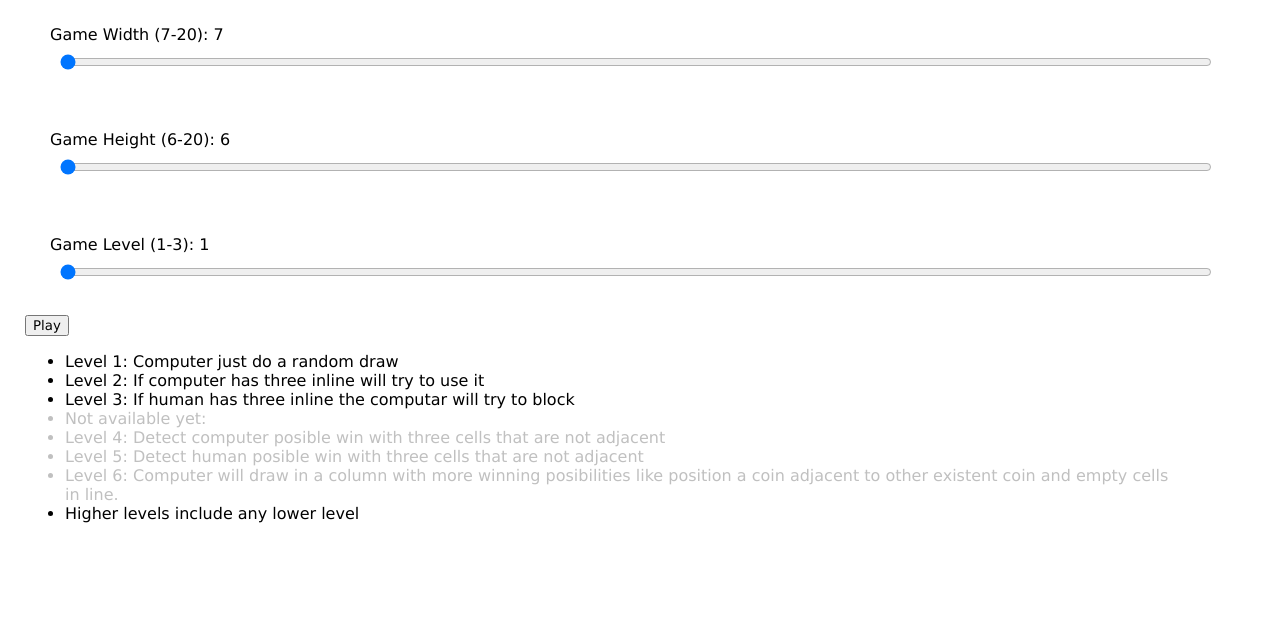
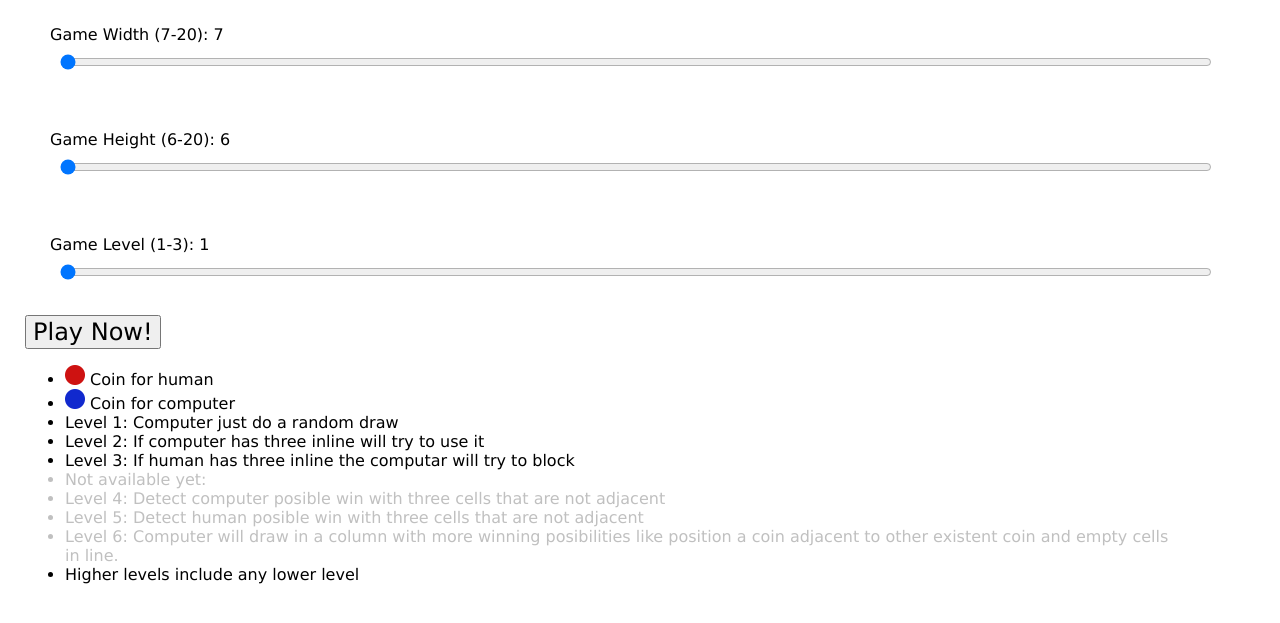
Before and after one commit to gwilliamtam/connect_four, a PHP site: page / in a window 1280 px wide. Shown: the top 623 px of the page. Run offline with PHP 8.4, Linux system fonts and the light colour scheme.

Commit message:
make play button bigger

```diff
--- a/connectFour.css
+++ b/connectFour.css
@@ -97,4 +97,8 @@ body, input, a {
   color: silver;
 }
 
+.boton {
+  font-size: 24px;
+}
+
 /*# sourceMappingURL=connectFour.css.map */
--- a/connectFour.scss
+++ b/connectFour.scss
@@ -98,3 +98,7 @@ body, input, a {
 .unavailable {
   color: silver;
 }
+
+.boton {
+  font-size: 24px;
+}
--- a/index.php
+++ b/index.php
@@ -27,9 +27,11 @@ $game_level = 1;
 <!--                <output  id="range_connections_disp">--><?php //echo $connections ?><!--</output><br>-->
 <!--                <input class="range-selector" type="range" name="connections" id="range_connections" value="--><?php //echo $connections ?><!--" min="4" max="20" oninput="range_connections_disp.value = range_connections.value">-->
 <!--            </div>-->
-            <input type="submit" value="Play">
+            <input type="submit" value="Play Now!" class="boton">
         </form>
         <ul>
+            <li><img src="red_coin.png" height="20"> Coin for human</li>
+            <li><img src="blue_coin.png" height="20"> Coin for computer</li>
             <li>Level 1: Computer just do a random draw</li>
             <li>Level 2: If computer has three inline will try to use it </li>
             <li>Level 3: If human has three inline the computar will try to block </li>
```
Also changed, not shown: 1 other file.
